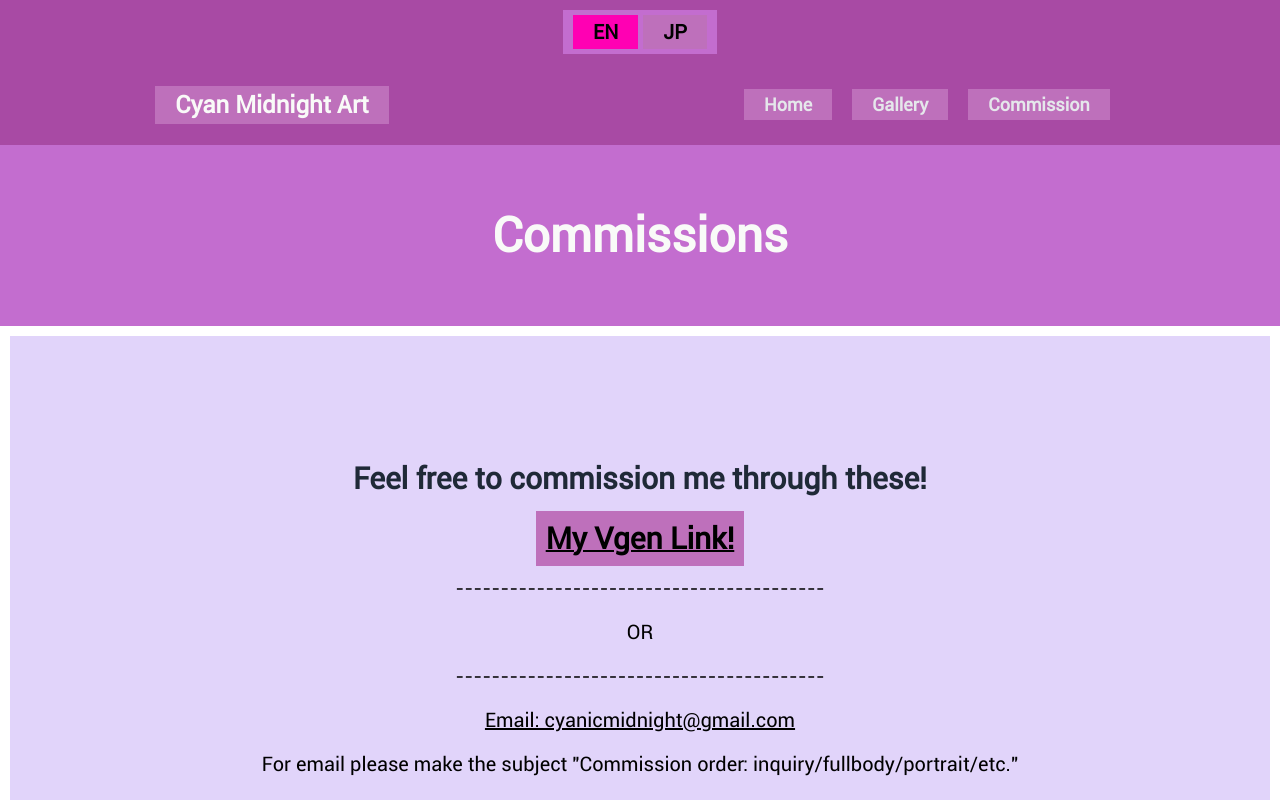
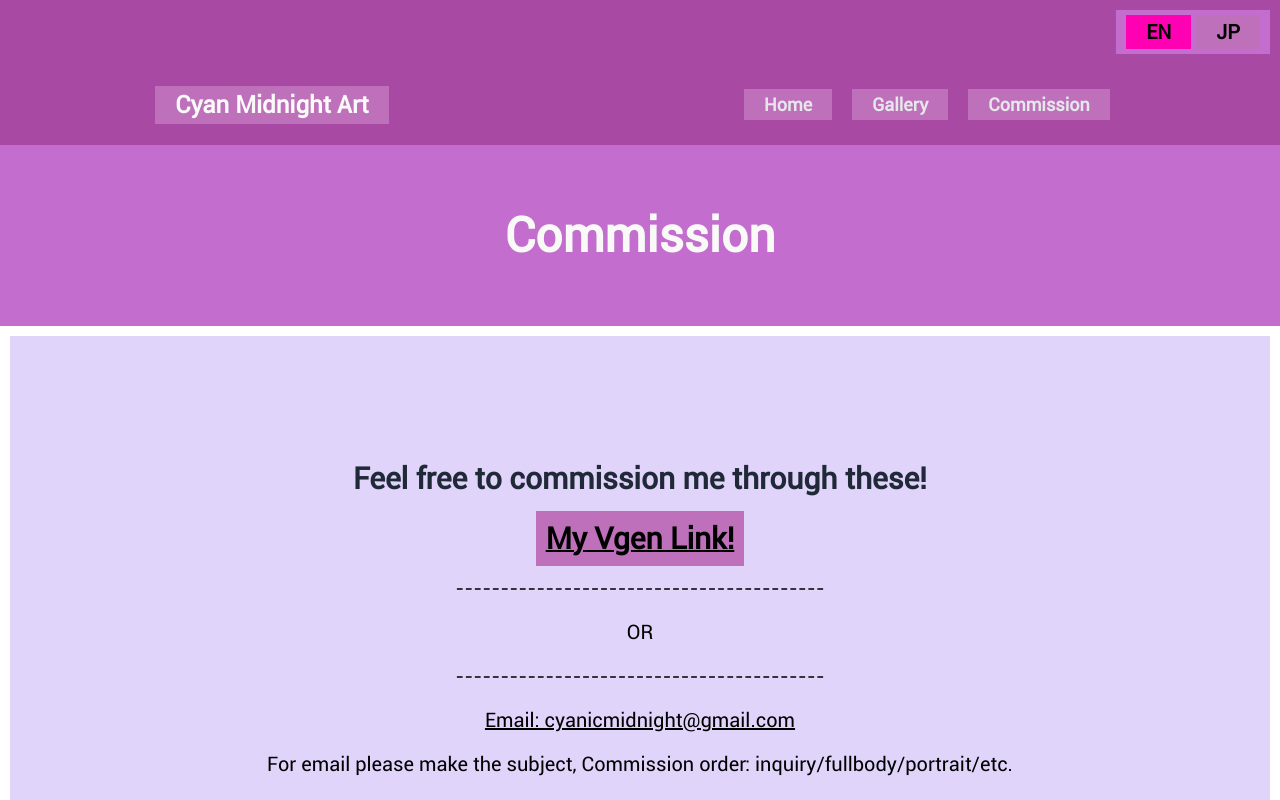
Before and after one commit to KeiSasazawa/CyanMidnightArtPortfolio, a plain HTML site: page commissions.html in a window 1280 px wide. Both pictures are taken after a click on the link "EN". Shown: the top 800 px of the page. Drawn offline with Linux system fonts and the light colour scheme.

Commit message:
Translate all pages to japanese
All pages recieved its japanese tranlation. This
will result to all pages to switch languages when
clicking the language toggle button.

```diff
--- a/commissions.html
+++ b/commissions.html
@@ -7,6 +7,62 @@
     <link href="style.css" rel="stylesheet">
 </head>
 <body>
+
+    <script>
+
+        document.addEventListener('DOMContentLoaded', () => {
+            const langs = document.querySelector('.langWrap');
+            const link = document.querySelectorAll('.langWrap a');
+            const home = document.querySelector('.home');
+            const gallery = document.querySelector('.gallery');
+            const commission = document.querySelector('.commission');
+            const commissionTitle = document.querySelector('.commissionTitle');
+            const commissionCommand = document.querySelector('.commissionCommand');
+            const request = document.querySelector('.request');
+
+            const data = {
+                english: {
+                    home: "Home",
+                    gallery: "Gallery",
+                    commission: "Commission",
+                    commissionTitle: "Commission",
+                    commissionCommand: "Feel free to commission me through these!",
+                    request: "For email please make the subject, Commission order: inquiry/fullbody/portrait/etc."
+                },
+
+                japanese: {
+                    home: "ホーム",
+                    gallery: "ギャラリー",
+                    commission: "作品の依頼",
+                    commissionTitle: "作品の依頼",
+                    galleryHead: "ギャラリー",
+                    commissionCommand: "以下の方法で作品依頼ができます!",
+                    request: "メールでリクエストしたい場合はけんめいを下記の例のように沿って、件名をご入力してください。作品の依頼: 全体, 作品の依頼: 肖像画 "
+
+                }
+            };
+
+            link.forEach(el => {
+                el.addEventListener('click', (e) => {
+                    e.preventDefault();
+
+                    langs.querySelector('.active').classList.remove('active');
+                    el.classList.add('active');
+
+                    const attr = el.getAttribute("language");
+
+                    home.textContent = data[attr].home;
+                    gallery.textContent = data[attr].gallery;
+                    commission.textContent = data[attr].commission;
+                    commissionTitle.textContent = data[attr].commissionTitle;
+                    commissionCommand.textContent = data[attr].commissionCommand;
+                    request.textContent = data[attr].request;
+                });
+            });
+        });
+
+
+        </script>
 
         <div class="container">
             <div class= "langWrap">
@@ -28,19 +84,19 @@
     </div>
 
     <div class="hero">
-        <h1>Commissions</h1>
+        <h1 class="commissionTitle">Commissions</h1>
 </div>
         <div class="showcase">
             <div>
-                <h2>Feel free to commission me through these!</h2>
+                <h2 class="commissionCommand">Feel free to commission me through these!</h2>
 
-                    <p><u><a id= vgen href="https://vgen.co/CyanMidnightArt" target="_blank" rel="noopener noreferrer"> My Vgen Link! </a></u></p>
+                    <p><u><a class= "vgen" href="https://vgen.co/CyanMidnightArt" target="_blank" rel="noopener noreferrer"> My Vgen Link! </a></u></p>
                     <p>-----------------------------------------</p>
                     <p>OR</p>
                     <p>-----------------------------------------</p>
                     <p><u>Email: cyanicmidnight@gmail.com</u></p>
 
-            <p>For email please make the subject "Commission order: inquiry/fullbody/portrait/etc." </p>
+            <p class="request">For email please make the subject "Commission order: inquiry/fullbody/portrait/etc." </p>
             </div>
         </div>
 
--- a/script.js
+++ b/script.js
@@ -1,11 +1,9 @@
 document.addEventListener('DOMContentLoaded', () => {
     const langs = document.querySelector('.langWrap');
     const link = document.querySelectorAll('.langWrap a');
-
     const home = document.querySelector('.home');
     const gallery = document.querySelector('.gallery');
     const commission = document.querySelector('.commission');
-
     const heroMainText = document.querySelector('.heroMainText');
     const featuredTitle = document.querySelector('.featuredTitle');
     const aboutTitle = document.querySelector('.aboutTitle');
@@ -14,12 +12,14 @@ document.addEventListener('DOMContentLoaded', () => {
     const subText = document.querySelector('.subText');
     const acceptCommission = document.querySelector('.acceptCommission');
     const acceptDescription = document.querySelector('.acceptDescription');
+    const galleryHead = document.querySelector('.galleryHead');
 
     const data = {
         english: {
             home: "Home",
             gallery: "Gallery",
             commission: "Commission",
+
             heroMainText: "Welcome to Cyan Midnight Art",
             featuredTitle: "Featured Art",
             acceptCommission: "I accept commissions!",
@@ -27,7 +27,8 @@ document.addEventListener('DOMContentLoaded', () => {
             aboutTitle: "About Me",
             quote1: "Hi I'm Kei, the artist behind Cyan Midnight. I started my art journey to express emotions, dreams, and the things I love into my pieces.",
             quote2: "I work with digital mediums and I love playing with colors to create art with pastel feel.",
-            subText: "Where imagination meets dreamy hues! I'm Kei - a digital artist sharing surreal, dynamic, and whimsical art."
+            subText: "Where imagination meets dreamy hues! I'm Kei - a digital artist sharing surreal, dynamic, and whimsical art.",
+            galleryHead: "Gallery"
         },
         japanese: {
             home: "ホーム",
@@ -40,7 +41,8 @@ document.addEventListener('DOMContentLoaded', () => {
             aboutTitle: "私について",
             quote1: "こんにちは、Cyan Midnightのアーティスト、Keiです。感情や夢、好きなものを作品に込めたくて、アートを始めました。",
             quote2: "デジタルアートで、パステルな雰囲気の色使いを楽しみながら描いています。",
-            subText: "想像した夢をパステルカラーの絵に"
+            subText: "想像した夢をパステルカラーの絵に",
+            galleryHead: "ギャラリー",
 
         }
     };
@@ -65,6 +67,7 @@ document.addEventListener('DOMContentLoaded', () => {
             subText.textContent = data[attr].subText;
             acceptCommission.textContent = data[attr].acceptCommission;
             acceptDescription.textContent = data[attr].acceptDescription;
+            galleryHead.textContent = data[attr].galleryHead;
         });
     });
 });
--- a/style.css
+++ b/style.css
@@ -20,7 +20,7 @@ body {
 
 .container {
     display: flex;
-    justify-content: center;
+    justify-content: end;
     padding: 10px;
     background-color: #a84aa4;
 
@@ -193,7 +193,7 @@ img {
     color: #E5E7EB;
 }
 
-#vgen {
+.vgen {
     font-size: 30px;
     padding: 10px;
 
```
Also changed, not shown: gallery.html (+49 -2 lines).
